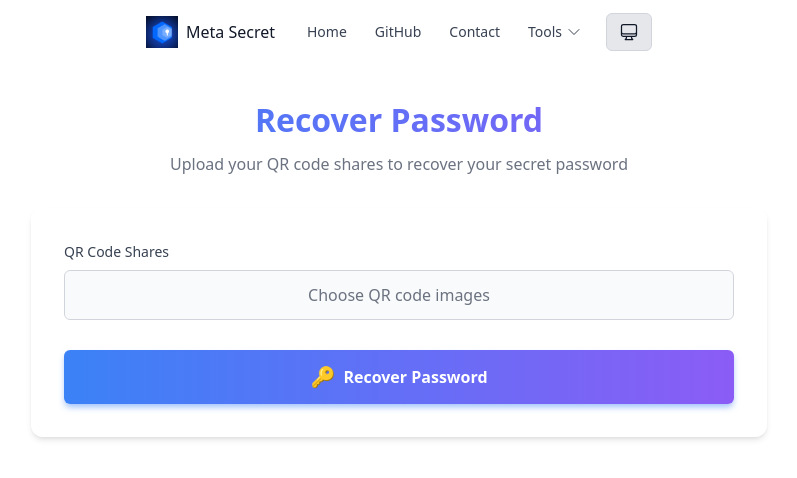
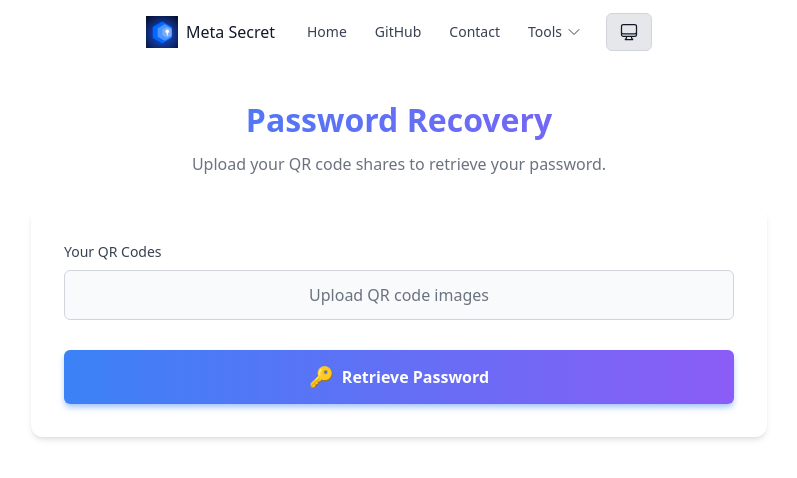
Before and after one commit to meta-secret/meta-secret-core, a Vue app in the folder meta-secret/web-cli/ui/: page /tools/recover in a window 1280 px wide. Shown: the top 478 px of the page, without its empty margins (241-1038 px from the left). Built offline with nearby package versions, Linux system fonts and the light colour scheme.

Commit message:
web-cli: improve RecoverView.vue content

```diff
--- a/meta-secret/web-cli/ui/src/views/tools/RecoverView.vue
+++ b/meta-secret/web-cli/ui/src/views/tools/RecoverView.vue
@@ -15,7 +15,7 @@ export default {
     recoverPassword() {
       this.error = '';
       if (this.imagesLoaded === 0) {
-        this.error = 'Please upload QR code images first';
+        this.error = 'Please upload at least one QR code image.';
         return;
       }
 
@@ -24,7 +24,7 @@ export default {
         const qrCodes = imagesElement.getElementsByTagName('img');
 
         if (qrCodes.length === 0) {
-          this.error = 'No QR code found';
+          this.error = 'Could not find any QR codes in the uploaded images.';
           return;
         }
 
@@ -43,7 +43,7 @@ export default {
           })
           .catch((err) => {
             console.error('QR Scanning Error:', err);
-            this.error = 'Error recovering password: ' + err;
+            this.error = 'Unable to process QR codes: ' + err;
           });
       });
     },
@@ -89,15 +89,15 @@ export default {
 <template>
   <div class="recover-password-container">
     <div class="header">
-      <h1>Recover Password</h1>
+      <h1>Password Recovery</h1>
       <p class="description">
-        Upload your QR code shares to recover your secret password
+        Upload your QR code shares to retrieve your password.
       </p>
     </div>
 
     <div class="form-container">
       <div class="form-group">
-        <label for="file-upload">QR Code Shares</label>
+        <label for="file-upload">Your QR Codes</label>
         <div class="file-upload-wrapper">
           <input
             class="input-field file-input"
@@ -107,16 +107,16 @@ export default {
             @change="openFile"
             multiple
           />
-          <div class="file-upload-label">Choose QR code images</div>
+          <div class="file-upload-label">Upload QR code images</div>
         </div>
         <div v-if="imagesLoaded > 0" class="images-status">
-          {{ imagesLoaded }} QR images loaded
+          {{ imagesLoaded }} {{ imagesLoaded === 1 ? 'image' : 'images' }} loaded
         </div>
       </div>
 
       <button class="recover-button" @click="recoverPassword">
         <span class="button-icon">🔑</span>
-        <span>Recover Password</span>
+        <span>Retrieve Password</span>
       </button>
 
       <div v-if="error" class="error-message">
@@ -124,7 +124,7 @@ export default {
       </div>
 
       <div class="form-group result-container" v-if="recoveredPassword">
-        <label for="passwordBox">Recovered Password:</label>
+        <label for="passwordBox">Your Password:</label>
         <input
           class="input-field"
           id="passwordBox"
```
